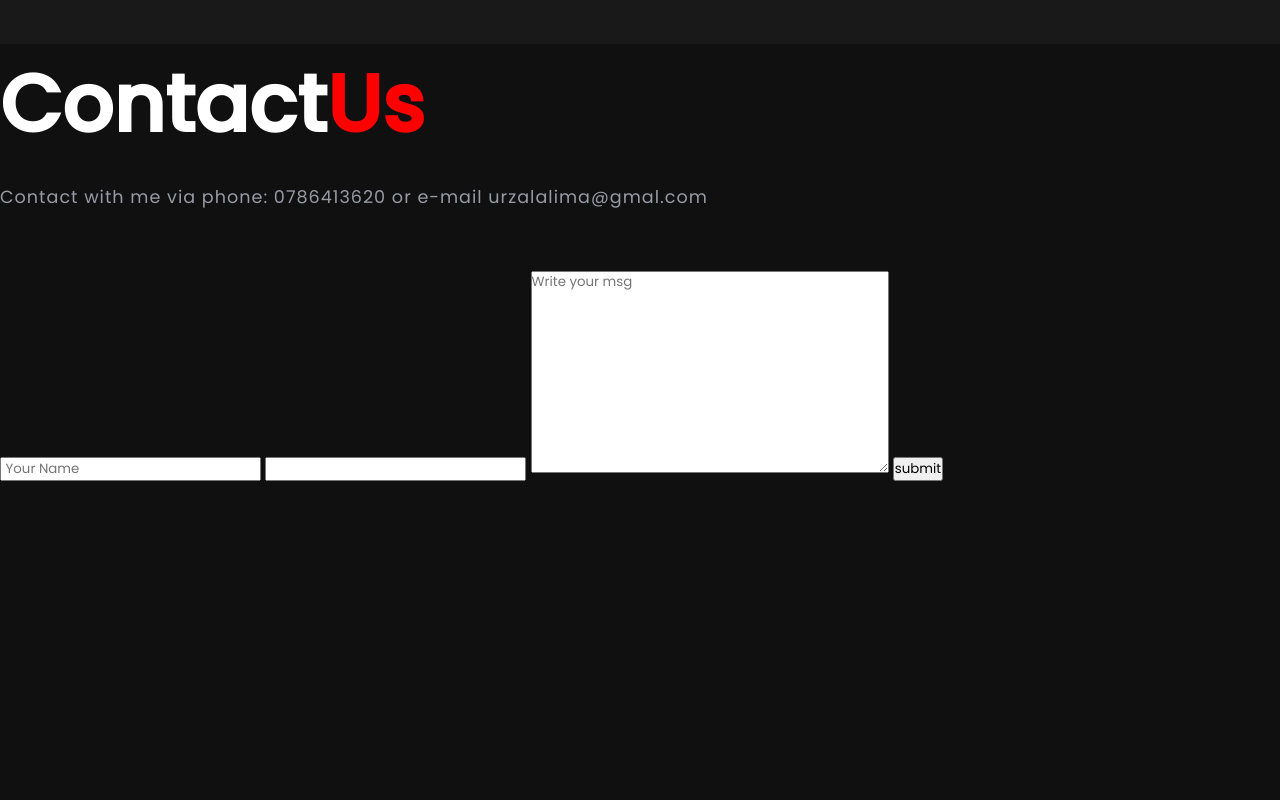
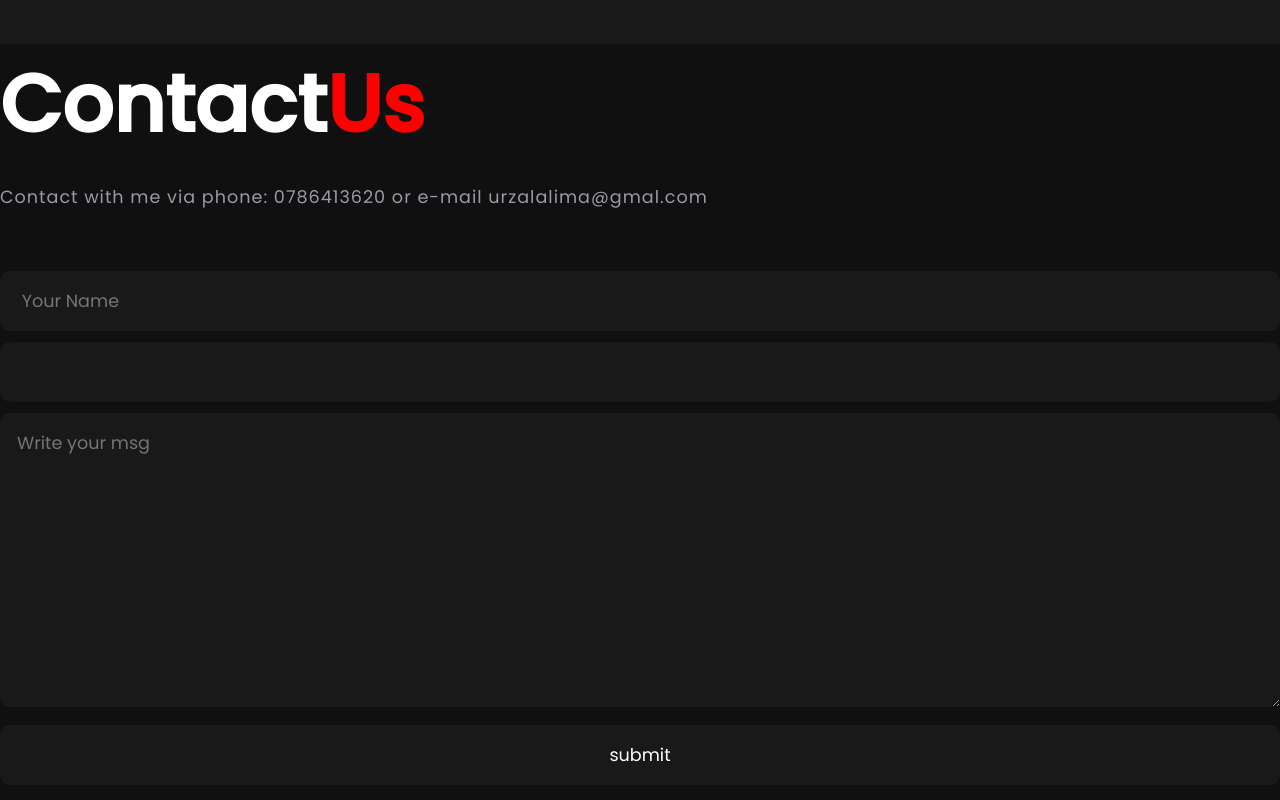
Before and after one commit to LimaZurmati/Afghani-food1, a plain HTML site: page index.html in a window 1280 px wide. Shown: the part 1145-1945 px from the top of the page. Drawn offline with nearby package versions, Linux system fonts and the light colour scheme; a web font is replaced by a local one.

Commit message:
Add width padding outline background-color font size to .contact-form form input, form textarea

```diff
--- a/assets/css/style.css
+++ b/assets/css/style.css
@@ -163,3 +163,14 @@ button:hover{
     position: relative;
 
 }
+.contact-form form input, form textarea {
+    width: 100%;
+    padding: 17px;
+    border: none;
+    outline: none;
+    background-color: #191919;
+    color: #fff;
+    font-size: 1.1rem;
+    margin-bottom: 0.7rem;
+    border-radius: 10px;
+}
```
